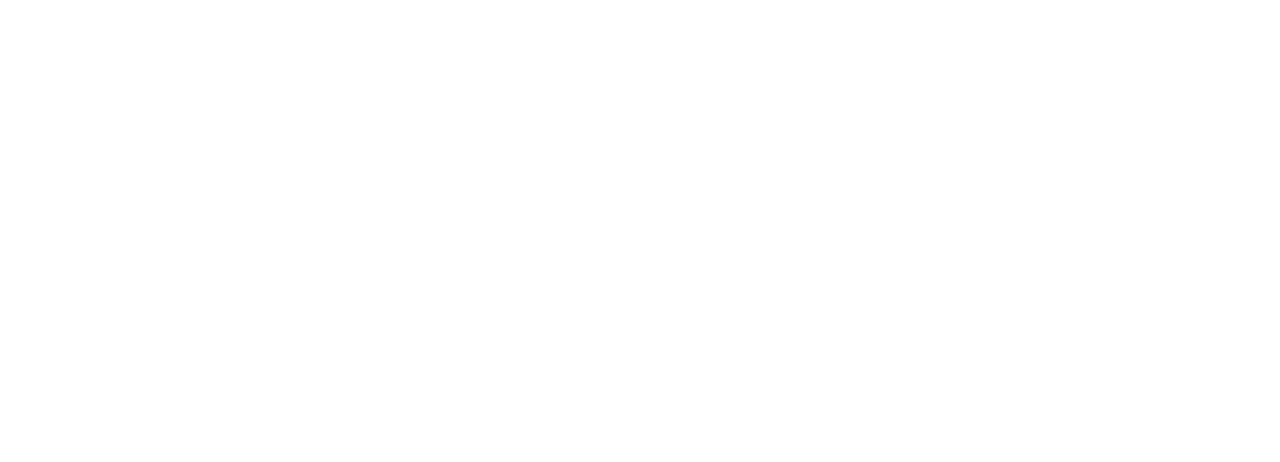
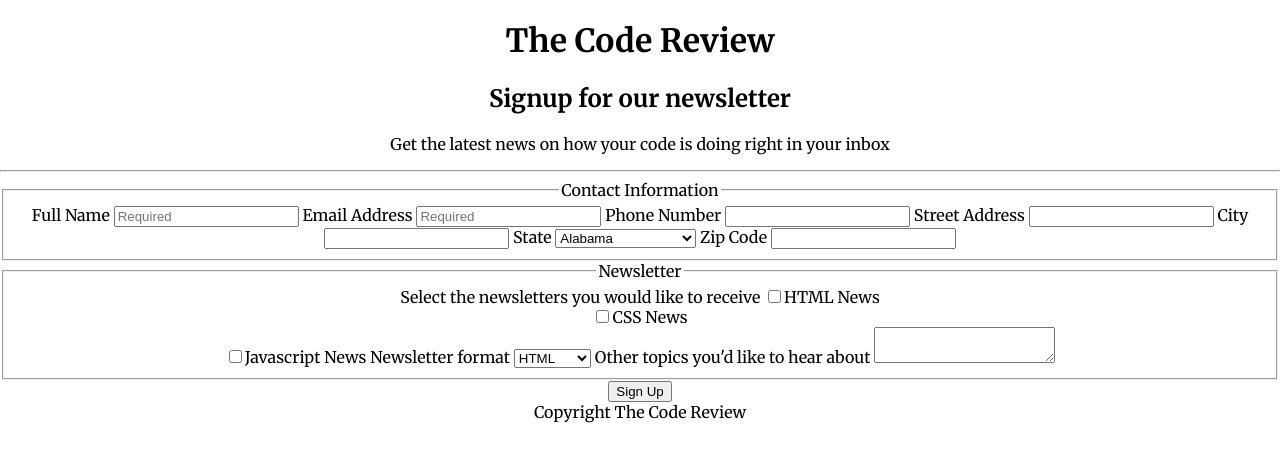
Before and after one commit to M-Emily-Ibarra/Techdegree-Project-3, a plain HTML site: page index.html in a window 1280 px wide. Drawn offline with Linux system fonts and the light colour scheme.

Commit message:
Adding all content

```diff
--- a/index.html
+++ b/index.html
@@ -9,7 +9,117 @@
 </head>
 <body>
 
+	<header>
+		<h1>The Code Review</h1>
+	</header>
 
+	<main>
+		<form action="index.html" method="post">
+			<h2>Signup for our newsletter</h2>
+			<p>Get the latest news on how your code is doing right in your inbox</p>
+			<hr>
+
+			<fieldset>
+				<legend>Contact Information</legend>
+
+				<label for="name">Full Name</label>
+          		<input type="text" id="name" name="user_name" placeholder="Required" required>
+
+				<label for="email">Email Address</label>
+          		<input type="email" id="email" name="user_email" placeholder="Required" required>
+
+				<label for="phone">Phone Number</label>
+          		<input type="tel" id="phone" name="user_phone">
+
+				<label for="address">Street Address</label>
+          		<input type="text" id="address" name="user_address">
+
+				<label for="city">City</label>
+          		<input type="text" id="city" name="user_city">
+
+				<label for="state">State</label>
+				<!-- USA State List HTML select dropdown snippet from https://www.freeformatter.com/usa-state-list-html-select.html -->
+				<select id="state" name="user_state">
+					<option value="AL">Alabama</option>
+					<option value="AK">Alaska</option>
+					<option value="AZ">Arizona</option>
+					<option value="AR">Arkansas</option>
+					<option value="CA">California</option>
+					<option value="CO">Colorado</option>
+					<option value="CT">Connecticut</option>
+					<option value="DE">Delaware</option>
+					<option value="DC">District Of Columbia</option>
+					<option value="FL">Florida</option>
+					<option value="GA">Georgia</option>
+					<option value="HI">Hawaii</option>
+					<option value="ID">Idaho</option>
+					<option value="IL">Illinois</option>
+					<option value="IN">Indiana</option>
+					<option value="IA">Iowa</option>
+					<option value="KS">Kansas</option>
+					<option value="KY">Kentucky</option>
+					<option value="LA">Louisiana</option>
+					<option value="ME">Maine</option>
+					<option value="MD">Maryland</option>
+					<option value="MA">Massachusetts</option>
+					<option value="MI">Michigan</option>
+					<option value="MN">Minnesota</option>
+					<option value="MS">Mississippi</option>
+					<option value="MO">Missouri</option>
+					<option value="MT">Montana</option>
+					<option value="NE">Nebraska</option>
+					<option value="NV">Nevada</option>
+					<option value="NH">New Hampshire</option>
+					<option value="NJ">New Jersey</option>
+					<option value="NM">New Mexico</option>
+					<option value="NY">New York</option>
+					<option value="NC">North Carolina</option>
+					<option value="ND">North Dakota</option>
+					<option value="OH">Ohio</option>
+					<option value="OK">Oklahoma</option>
+					<option value="OR">Oregon</option>
+					<option value="PA">Pennsylvania</option>
+					<option value="RI">Rhode Island</option>
+					<option value="SC">South Carolina</option>
+					<option value="SD">South Dakota</option>
+					<option value="TN">Tennessee</option>
+					<option value="TX">Texas</option>
+					<option value="UT">Utah</option>
+					<option value="VT">Vermont</option>
+					<option value="VA">Virginia</option>
+					<option value="WA">Washington</option>
+					<option value="WV">West Virginia</option>
+					<option value="WI">Wisconsin</option>
+					<option value="WY">Wyoming</option>
+				</select>
+
+				<label for="zip">Zip Code</label>
+          		<input type="text" id="zip" name="user_zip">
+			</fieldset>
+
+			<fieldset>
+				<legend>Newsletter</legend>
+
+				<label>Select the newsletters you would like to receive</label>
+          		<input type="checkbox" id="html" value="html_news" name="user_newsletter"><label for="html">HTML News</label><br>
+          		<input type="checkbox" id="css" value="css_news" name="user_newsletter"><label for="css">CSS News</label><br>
+				<input type="checkbox" id="javascript" value="javascript_news" name="user_newsletter"><label for="javascript">Javascript News</label>
+
+				<label>Newsletter format</label>
+				<select id="format" name="user_format">
+					<option value="html">HTML</option>
+					<option value="text">Plain text</option>
+				</select>
+
+				<label for="topics">Other topics you'd like to hear about</label>
+				<textarea id="topics" name="user_topics"></textarea>
+			</fieldset>
+
+			<button type="submit">Sign Up</button>
+		</form>
+	</main>
+
+	<footer><span>Copyright The Code Review</span></footer>
 
 </body>
 </html>
```
